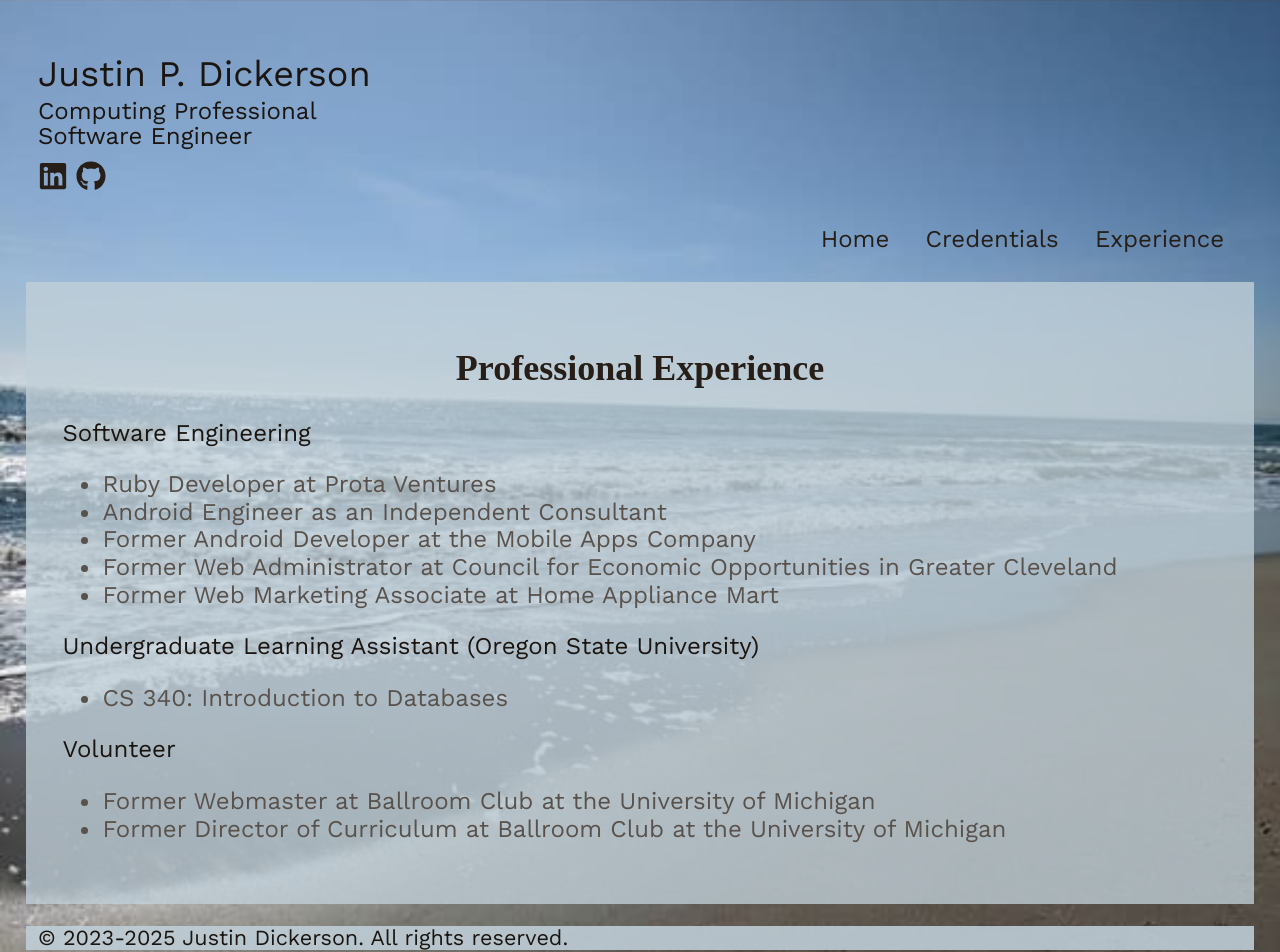
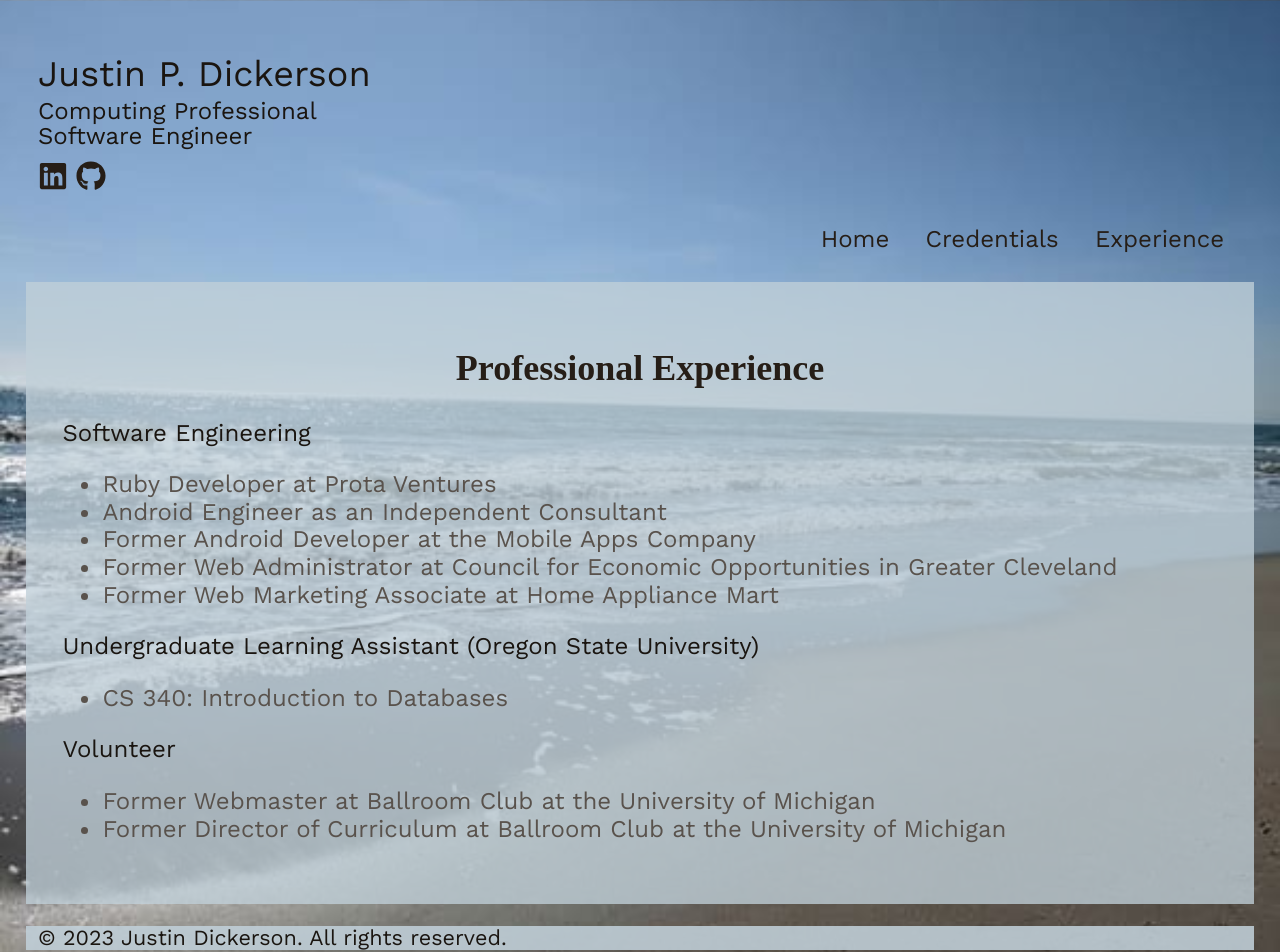
Before and after one commit to dj911ice/portfolio-mern-next, a Next.js app in the folder code/mpc/: page /experience in a window 1280 px wide. Shown: the top 952 px of the page. Built offline with nearby package versions, Linux system fonts and the light colour scheme.

Commit message:
Revert "upgraded to Next.js v. 15.1.3 and other dependencies. Converted static footer to a Footer component."
This reverts commit 9660b152397bb2a7d372585476ce079666f8c165.

```diff
--- a/code/mpc/package.json
+++ b/code/mpc/package.json
@@ -18,8 +18,8 @@
     "eslint-config-next": "13.3.0",
     "http-proxy": "^1.18.1",
     "modern-normalize": "^2.0.0",
-    "next": "15.1.3",
-    "next-auth": "4.24.11",
+    "next": "14.2.4",
+    "next-auth": "^4.22.1",
     "next-usequerystate": "^1.7.2",
     "nodemon": "^2.0.20",
     "react": "18.2.0",
--- a/code/mpc/src/components/Footer.js
+++ /dev/null
@@ -1,11 +0,0 @@
-import React from "react";
-
-export default function Footer() {
-    return (
-        <>
-            <footer>
-                <p>&copy; 2023-2025 Justin Dickerson. All rights reserved.</p>
-            </footer>
-        </>
-    )
-}
--- a/code/mpc/src/pages/credentials.js
+++ b/code/mpc/src/pages/credentials.js
@@ -2,7 +2,6 @@ import React, {useEffect, useState} from "react";
 import Header from "@/components/Header";
 import {useRouter} from "next/router";
 import CredentialsTable from "@/components/CredentialsTable";
-import Footer from "@/components/Footer";
 
 function Credentials({}) {
     const router = useRouter();
@@ -42,7 +41,9 @@ function Credentials({}) {
                     />
                 </section>
             </main>
-           <Footer/>
+            <footer>
+                <p>&copy; 2023 Justin Dickerson. All rights reserved.</p>
+            </footer>
         </>
     )
 }
--- a/code/mpc/src/pages/experience.js
+++ b/code/mpc/src/pages/experience.js
@@ -1,6 +1,5 @@
 import React from "react";
 import Header from "@/components/Header";
-import Footer from "@/components/Footer";
 
 function Experience(){
     return (
@@ -38,7 +37,9 @@ function Experience(){
                     </div>*/}
                 </section>
             </main>
-            <Footer/>
+            <footer>
+                <p>&copy; 2023 Justin Dickerson. All rights reserved.</p>
+            </footer>
         </>
     )
 }
--- a/code/mpc/src/pages/index.js
+++ b/code/mpc/src/pages/index.js
@@ -1,7 +1,7 @@
 import Head from 'next/head'
+import {Inter} from 'next/font/google'
 import Header from "@/components/Header";
 import React from "react";
-import Footer from "@/components/Footer";
 
 // const inter = Inter({subsets: ['latin']})
 
@@ -101,7 +101,9 @@ export default function Home() {
                     </p>*/}
                 </section>
             </main>
-           <Footer/>
+            <footer>
+                <p>&copy; 2023 Justin Dickerson. All rights reserved.</p>
+            </footer>
         </>
     )
 }
```
Also changed, not shown: 2 other files (tests, documents, lock files or other folders).
